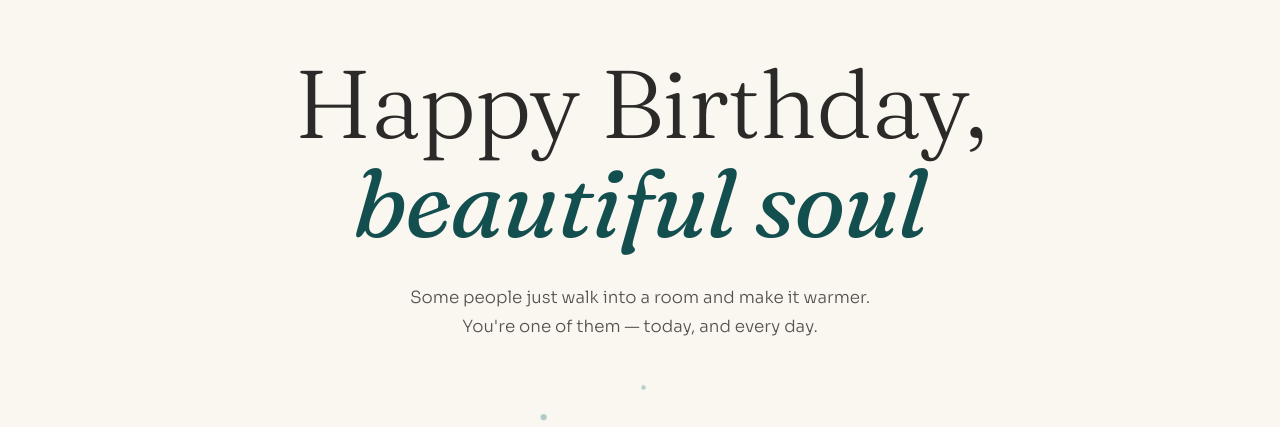
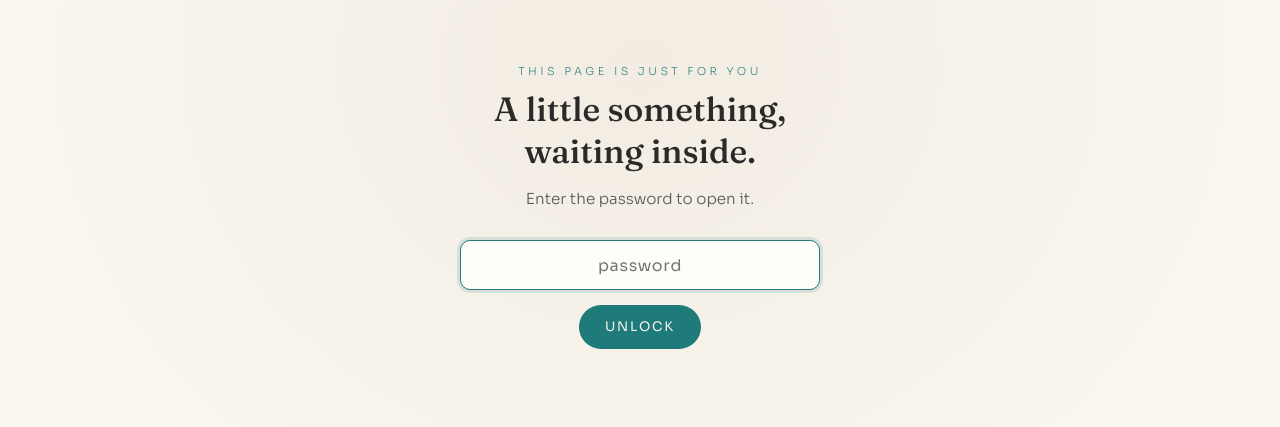
Before and after one commit to Satish-970/Birthday, a plain HTML site: page index.html in a window 1280 px wide. Shown: the part 175-602 px from the top of the page. Drawn offline with Linux system fonts and the light colour scheme; files whose address does not match are found by name.

Commit message:
Implement lock screen with password protection
Added a lock screen feature with password input and error handling. Enhanced styling and functionality for user interaction.

```diff
--- a/index.html
+++ b/index.html
@@ -37,6 +37,84 @@
     font-size:.68rem;
     color:var(--teal);
     opacity:.85;
+  }
+
+  /* ---------- lock screen ---------- */
+  body.locked{ overflow:hidden; height:100vh; }
+  body.locked #site-content{ display:none; }
+  #lockScreen{
+    position:fixed; inset:0; z-index:1000;
+    background: radial-gradient(ellipse at 50% 30%, var(--ivory-2), var(--ivory) 70%);
+    display:flex; flex-direction:column; align-items:center; justify-content:center;
+    text-align:center;
+    padding: 6vh 6vw;
+    transition: opacity .5s ease;
+  }
+  #lockScreen.hidden{ opacity:0; pointer-events:none; }
+  .lock-card{
+    max-width: 360px;
+    width:100%;
+  }
+  .lock-title{
+    font-family:'Fraunces', serif;
+    font-weight:400;
+    font-size: clamp(1.6rem, 5vw, 2.1rem);
+    margin: .6rem 0 .4rem;
+  }
+  .lock-sub{
+    font-size: .95rem;
+    color:#5a584f;
+    line-height:1.6;
+    margin-bottom: 1.8rem;
+  }
+  .lock-form{
+    display:flex; flex-direction:column; align-items:center; gap: .9rem;
+  }
+  #lockInput{
+    width:100%;
+    font-family:'Sora', sans-serif;
+    font-size: 1rem;
+    padding: .85rem 1rem;
+    border-radius: 10px;
+    border: 1px solid var(--line);
+    background: #fffdfa;
+    color: var(--charcoal);
+    text-align:center;
+    letter-spacing:.04em;
+    outline:none;
+    transition: border-color .2s ease, box-shadow .2s ease;
+  }
+  #lockInput:focus{ border-color: var(--teal); box-shadow: 0 0 0 3px rgba(31,122,122,.14); }
+  #lockSubmit{
+    font-family:'Sora', sans-serif;
+    font-size: .82rem;
+    letter-spacing:.14em;
+    text-transform:uppercase;
+    padding: .85rem 1.6rem;
+    border-radius: 999px;
+    border: none;
+    background: var(--teal);
+    color: var(--ivory);
+    cursor:pointer;
+    transition: background .2s ease, transform .2s ease;
+  }
+  #lockSubmit:hover{ background: var(--teal-deep); transform: translateY(-1px); }
+  .lock-error{
+    font-family:'Caveat', cursive;
+    font-size: 1.05rem;
+    color: #b5573f;
+    min-height: 1.4rem;
+    opacity:0;
+    transition: opacity .2s ease;
+  }
+  .lock-error.show{ opacity:1; }
+  .lock-shake{ animation: shake .4s ease; }
+  @keyframes shake{
+    0%,100%{ transform: translateX(0); }
+    20%{ transform: translateX(-8px); }
+    40%{ transform: translateX(8px); }
+    60%{ transform: translateX(-6px); }
+    80%{ transform: translateX(6px); }
   }
 
   /* ---------- ambient background ---------- */
@@ -332,10 +410,26 @@
   }
 </style>
 </head>
-<body>
+<body class="locked">
+
+<!-- LOCK SCREEN -->
+<div id="lockScreen">
+  <div class="lock-card">
+    <div class="eyebrow">this page is just for you</div>
+    <h1 class="lock-title">A little something,<br>waiting inside.</h1>
+    <p class="lock-sub">Enter the password to open it.</p>
+    <div class="lock-form">
+      <input id="lockInput" type="password" autocomplete="off" placeholder="password" />
+      <button id="lockSubmit">Unlock</button>
+      <div class="lock-error" id="lockError">that's not quite it &mdash; try again</div>
+    </div>
+  </div>
+</div>
+
+<div id="site-content">
 
 <div id="ambient"></div>
-<audio id="bgm" src="music.mp3" loop preload="auto" autoplay></audio>
+<audio id="bgm" src="music.mp3" loop preload="auto"></audio>
 
 <!-- HERO -->
 <section id="hero">
@@ -450,7 +544,39 @@
   </div>
 </div>
 
+</div><!-- /#site-content -->
+
 <script>
+// ---- password lock ----
+// Note: this is a simple front-end gate for a personal keepsake page, not
+// real security. Anyone viewing the page source could bypass it.
+const CORRECT_PASSWORD = 'vidmahi';
+const lockScreen = document.getElementById('lockScreen');
+const lockInput = document.getElementById('lockInput');
+const lockSubmit = document.getElementById('lockSubmit');
+const lockError = document.getElementById('lockError');
+const lockCard = document.querySelector('.lock-card');
+
+function tryUnlock(){
+  const value = (lockInput.value || '').trim().toLowerCase();
+  if(value === CORRECT_PASSWORD){
+    document.body.classList.remove('locked');
+    lockScreen.classList.add('hidden');
+    setTimeout(()=>{ lockScreen.style.display = 'none'; }, 550);
+    startMusic();
+  } else {
+    lockError.classList.add('show');
+    lockCard.classList.remove('lock-shake');
+    void lockCard.offsetWidth; // restart animation
+    lockCard.classList.add('lock-shake');
+    lockInput.value = '';
+    lockInput.focus();
+  }
+}
+lockSubmit.addEventListener('click', tryUnlock);
+lockInput.addEventListener('keydown', e=>{ if(e.key === 'Enter') tryUnlock(); });
+window.addEventListener('load', ()=> lockInput.focus());
+
 // ---- ambient particles ----
 const amb = document.getElementById('ambient');
 for(let i=0;i<26;i++){
@@ -464,8 +590,12 @@ for(let i=0;i<26;i++){
   amb.appendChild(s);
 }
 
-// ---- background music: loads automatically, starts 1 minute in ----
+// ---- background music: starts once the page is unlocked, 1 minute in ----
 const bgm = document.getElementById('bgm');
+let musicStarted = false;
+function startMusic(){
+  if(musicStarted) return;
+  musicStarted = true;
   function startFromOneMinute(){
     try{ bgm.currentTime = 65; }catch(e){}
     bgm.play().catch(()=>{ /* browser blocked autoplay-with-sound; resumes on first interaction below */ });
@@ -475,13 +605,14 @@ if(bgm.readyState >= 1){
   } else {
     bgm.addEventListener('loadedmetadata', startFromOneMinute, { once:true });
   }
+}
 ['click','touchstart','keydown'].forEach(evt=>{
   document.addEventListener(evt, ()=>{
-    if(bgm.paused){
+    if(musicStarted && bgm.paused){
       if(bgm.currentTime < 1) bgm.currentTime = 60;
       bgm.play().catch(()=>{});
     }
-  }, { once:true });
+  });
 });
 
 // ---- 3D carousel ----
```
Lines whose indentation alone changed are shown as unchanged.
